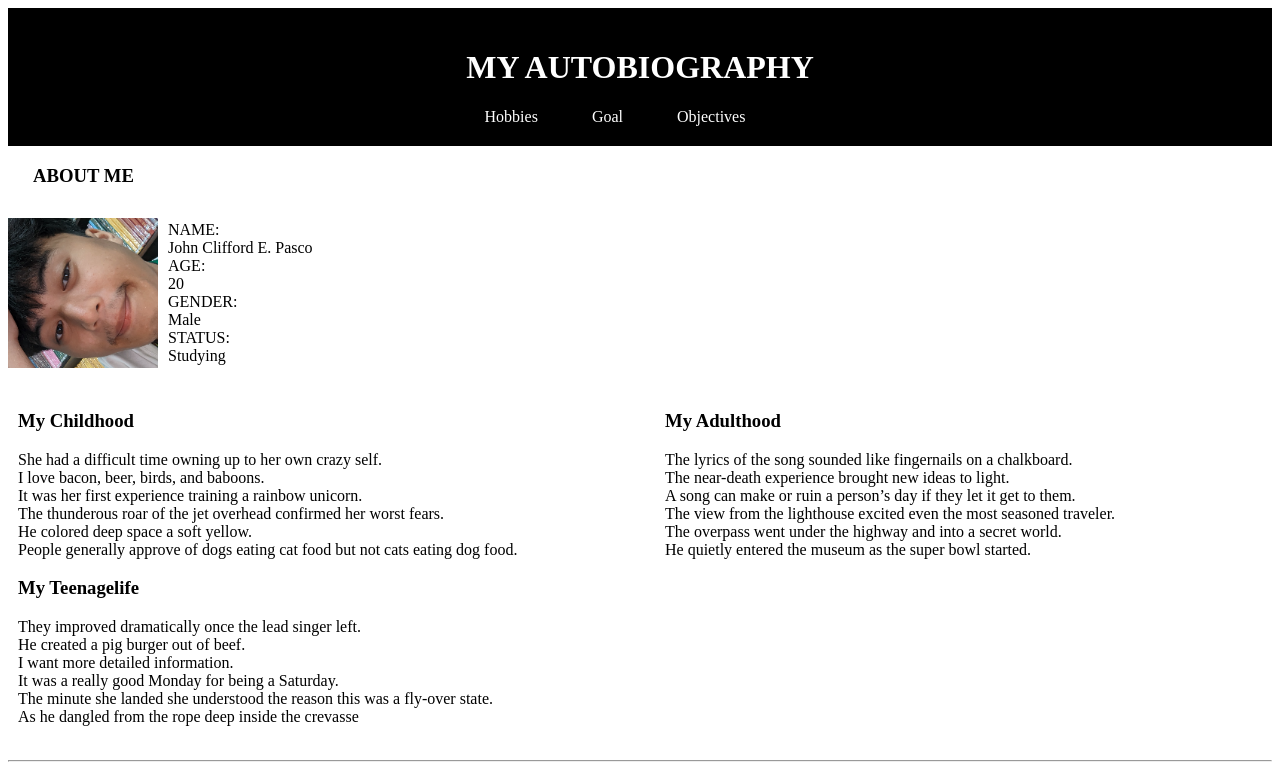
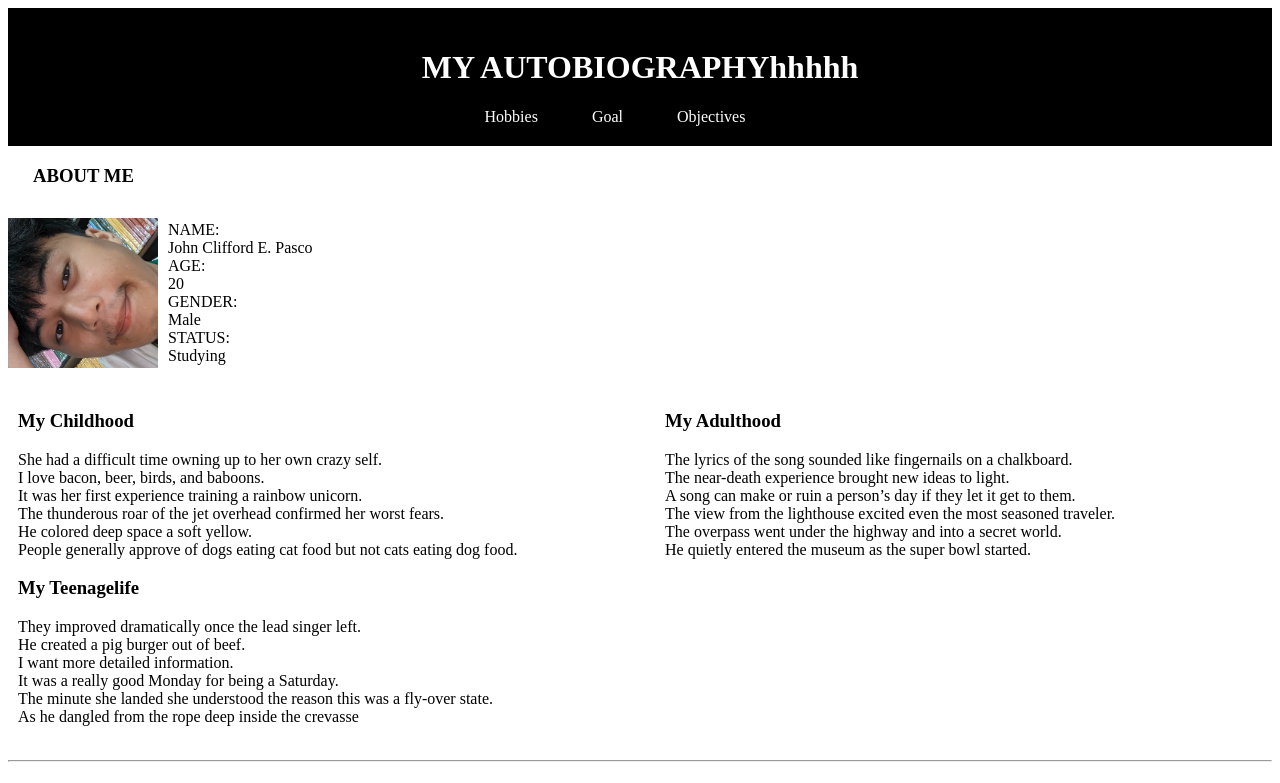
Before and after one commit to jaycc4/HANDS-ON-ACTIVITY-NO.-3-, a plain HTML site: page index.html in a window 1280 px wide. Shown: the top 783 px of the page. Drawn offline with Linux system fonts and the light colour scheme.

Commit message:
Update autobiography title and content

```diff
--- a/index.html
+++ b/index.html
@@ -10,7 +10,7 @@
 
 <body>
     <header>
-        <h1>MY AUTOBIOGRAPHY</h1>
+        <h1>MY AUTOBIOGRAPHYhhhhh</h1>
         <nav>
             <span>Hobbies</span>
             <span>Goal</span>
@@ -119,4 +119,5 @@
     </footer>
 </body>
 
+
 </html>
```
